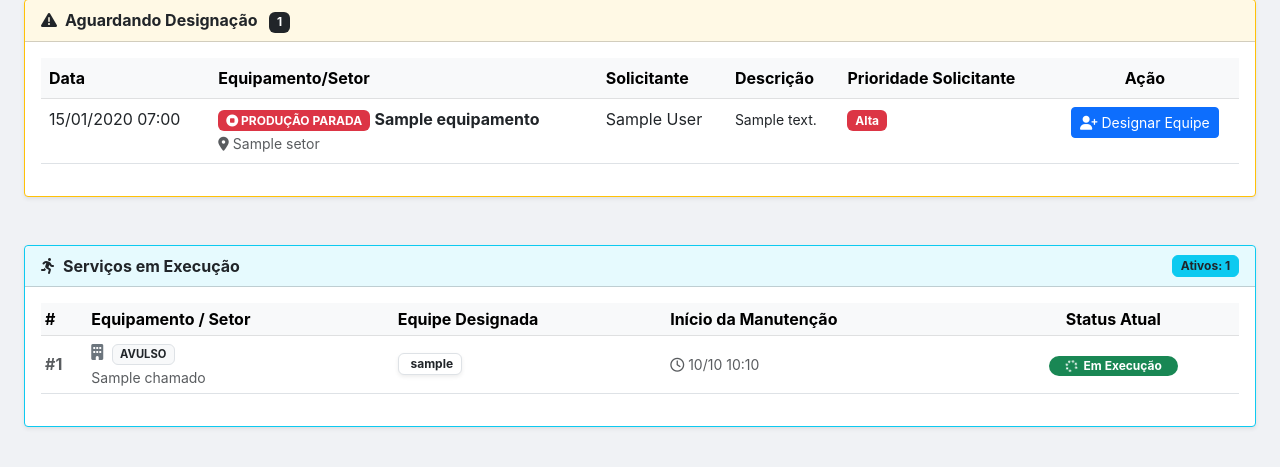
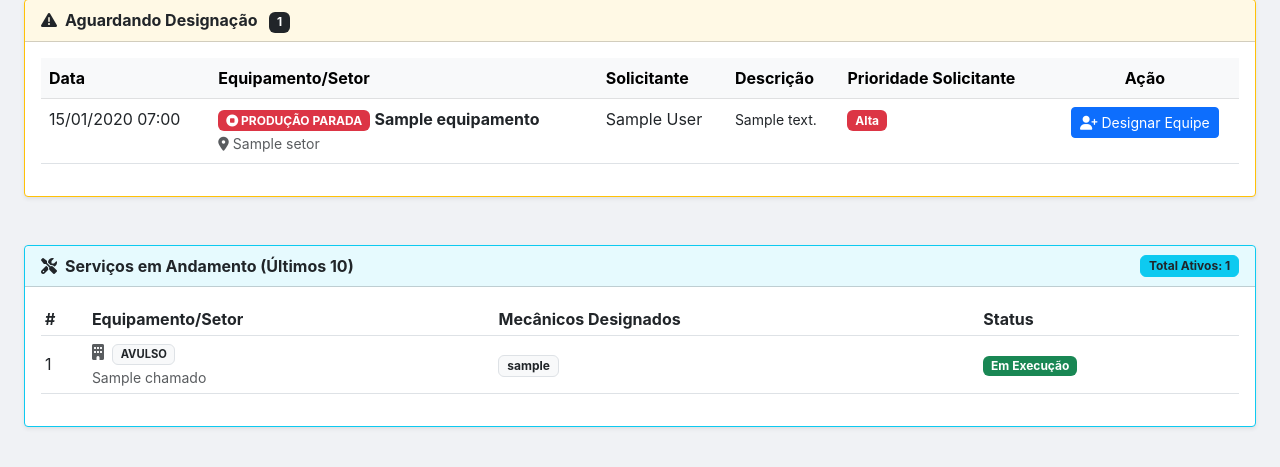
Before and after one commit to Luannz/Sistema_Manutencao, a Django app: template manutencao/templates/manutencao/admin_dashboard.html in a window 1280 px wide. Shown: the part 87-554 px from the top of the page. Run offline with Django 5.2, Linux system fonts and the light colour scheme; tables that the repository leaves empty hold one stand-in row (values such as "Sample post"); the template is opened without the code that fills it: values that come from a table or form of the project are taken from there, most other values are stand-ins (such as "Sample title", 1, 10 or a date in 2020); some libraries are stand-ins or nearby versions.

Commit message:
agora foi

```diff
--- a/manutencao/templates/manutencao/admin_dashboard.html
+++ b/manutencao/templates/manutencao/admin_dashboard.html
@@ -80,59 +80,47 @@
 
     <div class="card shadow-sm border-info">
         <div class="card-header bg-info bg-opacity-10 text-dark fw-bold d-flex justify-content-between align-items-center">
-            <span><i class="fas fa-running me-2"></i>Serviços em Execução</span>
-            <span class="badge bg-info text-dark border border-info" style="font-size: 0.75rem;">
-                Ativos: {{ chamados_em_andamento|length }}
+            <span><i class="fas fa-tools me-2"></i>Serviços em Andamento (Últimos 10)</span>
+            <span class="badge bg-info text-dark border border-info">
+                Total Ativos: {{ total_andamento }}
             </span>
         </div>
         <div class="card-body">
             <div class="table-responsive">
                 <table class="table table-sm table-hover align-middle">
-                    <thead class="table-light">
+                    <thead>
                         <tr>
                             <th>#</th>
-                            <th>Equipamento / Setor</th>
-                            <th>Equipe Designada</th>
-                            <th>Início da Manutenção</th>
-                            <th class="text-center">Status Atual</th>
+                            <th>Equipamento/Setor</th>
+                            <th>Mecânicos Designados</th>
+                            <th>Status</th>
                         </tr>
                     </thead>
                     <tbody>
                         {% for chamado in chamados_em_andamento %}
                         <tr>
-                            <td><span class="text-muted fw-bold">#{{ chamado.id }}</span></td>
+                            <td>{{ chamado.id }}</td>
                             <td>
                                 {% if chamado.tipo == 'equipamento' %}
-                                    <i class="fas fa-cog text-primary me-1"></i> <strong>{{ chamado.equipamento.nome }}</strong>
+                                    <i class="fas fa-cog text-muted me-1"></i> <strong>{{ chamado.equipamento.nome }}</strong>
                                 {% else %}
-                                    <i class="fas fa-building text-secondary me-1"></i> <span class="badge bg-light text-dark border" style="font-size: 0.7rem;">AVULSO</span>
+                                    <i class="fas fa-building text-muted me-1"></i> <span class="badge bg-light text-dark border" style="font-size: 0.7rem;">AVULSO</span>
                                 {% endif %}
                                 <br><small class="text-muted">{{ chamado.nome_setor }}</small>
                             </td>
                             <td>
                                 {% for mec in chamado.mecanicos.all %}
-                                    <span class="badge bg-white text-dark border shadow-sm mb-1">
-                                        <i class="fas fa-user-wrench me-1 text-info"></i>{{ mec.username }}
-                                    </span>
+                                    <span class="badge bg-light text-dark border">{{ mec.username }}</span>
                                 {% empty %}
-                                    <span class="text-danger small"><i class="fas fa-exclamation-circle me-1"></i>Sem equipe</span>
+                                    <span class="text-muted small">Não atribuído</span>
                                 {% endfor %}
                             </td>
-                            <td>
-                                <small class="text-muted">
-                                    <i class="far fa-clock me-1"></i>{{ chamado.criado_em|date:"d/m H:i" }}
-                                </small>
-                            </td>
-                            <td class="text-center">
-                                <span class="badge rounded-pill bg-success px-3">
-                                    <i class="fas fa-spinner fa-spin me-1"></i> Em Execução
-                                </span>
-                            </td>
+                            <td><span class="badge bg-success">Em Execução</span></td>
                         </tr>
                         {% empty %}
                         <tr>
-                            <td colspan="5" class="text-center py-4 text-muted">
-                                <i class="fas fa-info-circle me-1"></i> Não há mecânicos com chamados abertos no momento.
+                            <td colspan="4" class="text-center py-3 text-muted">
+                                Nenhum serviço em andamento no momento.
                             </td>
                         </tr>
                         {% endfor %}
@@ -141,9 +129,9 @@
             </div>
 
             {% if total_andamento > 10 %}
-            <div class="text-center mt-3 border-top pt-2">
-                <a href="{% url 'historicos' %}" class="btn btn-sm btn-link text-info text-decoration-none fw-bold">
-                    <i class="fas fa-plus-circle me-1"></i> Ver todos os {{ total_andamento }} serviços designados
+            <div class="text-center mt-2 border-top pt-2">
+                <a href="{% url 'historicos' %}" class="btn btn-sm btn-link text-decoration-none text-info fw-bold">
+                    <i class="fas fa-plus-circle me-1"></i> Ver todos os {{ total_andamento }} serviços
                 </a>
             </div>
             {% endif %}
```
